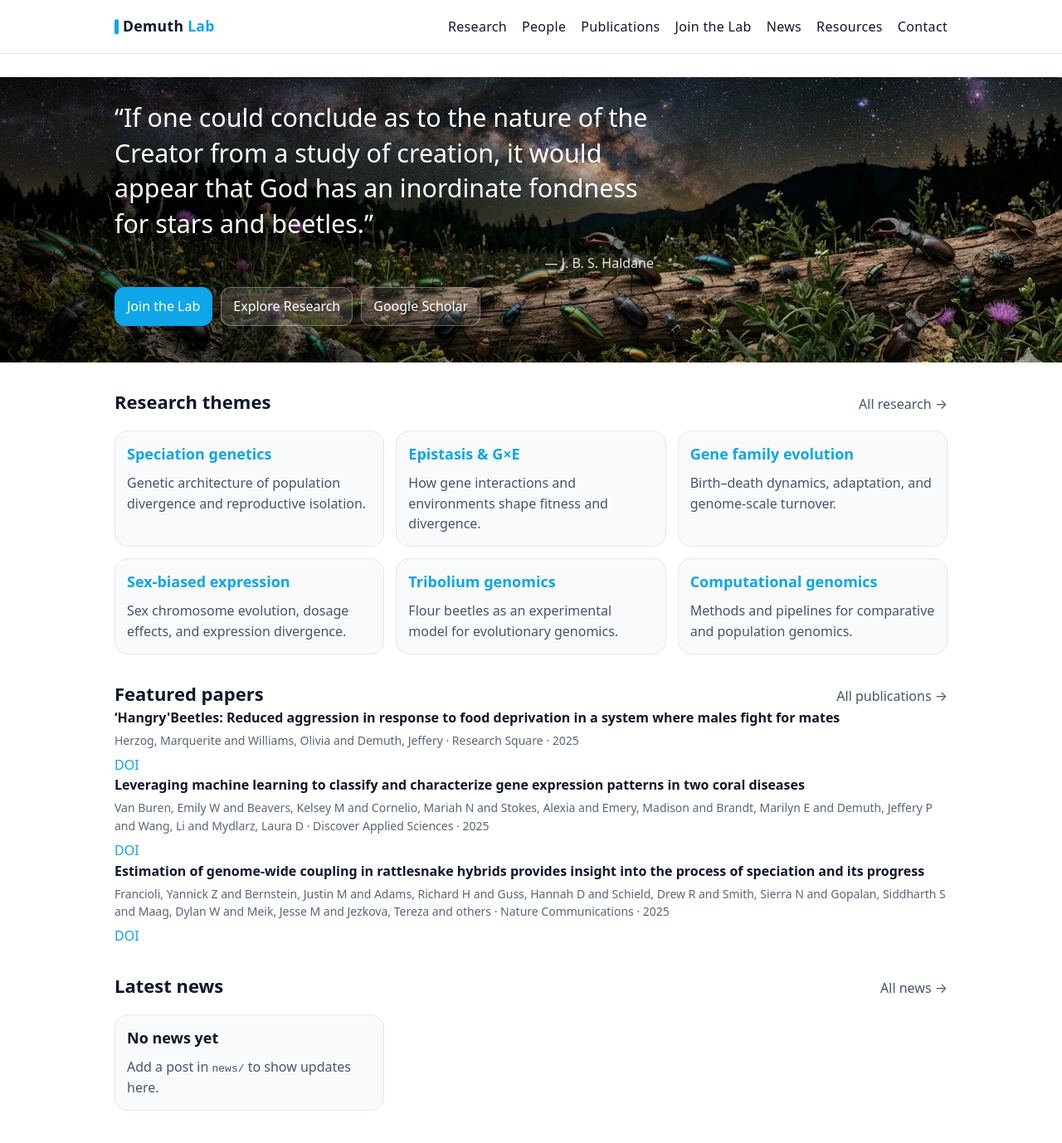
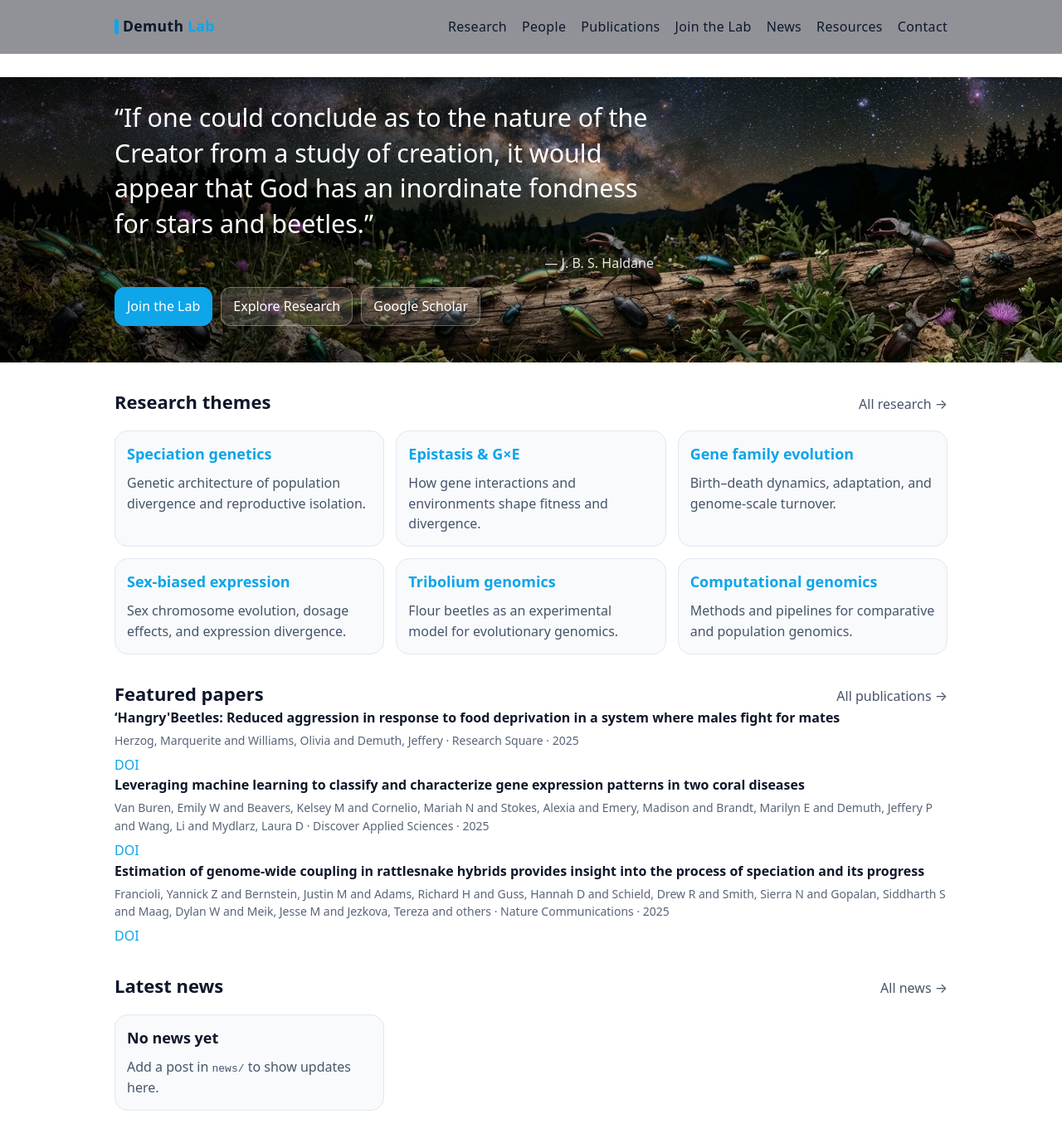
Before and after one commit to demuth-lab/demuth-lab.github.io, a Jekyll site: the page built from index.md, in a window 1280 px wide and 1400 px high. Shown: the top 1378 px of the window at 83% size. Built offline with Jekyll 4.4.1, drawn with Linux system fonts in a browser that asks for light colours.

Commit message:
Update main.css

```diff
--- a/assets/css/main.css
+++ b/assets/css/main.css
@@ -32,10 +32,10 @@
 .site-header{
   position:sticky;
   top:0;
-  background:rgba(255,255,255,.9);
-  backdrop-filter:saturate(180%) blur(12px);
-  border-bottom:1px solid var(--line);
-  z-index:10;
+  z-index:100;
+  background:rgba(10,15,25,0.45);
+  backdrop-filter:blur(8px);
+  border-bottom:1px solid rgba(255,255,255,0.08);
 }
 
 .header-inner{
```
